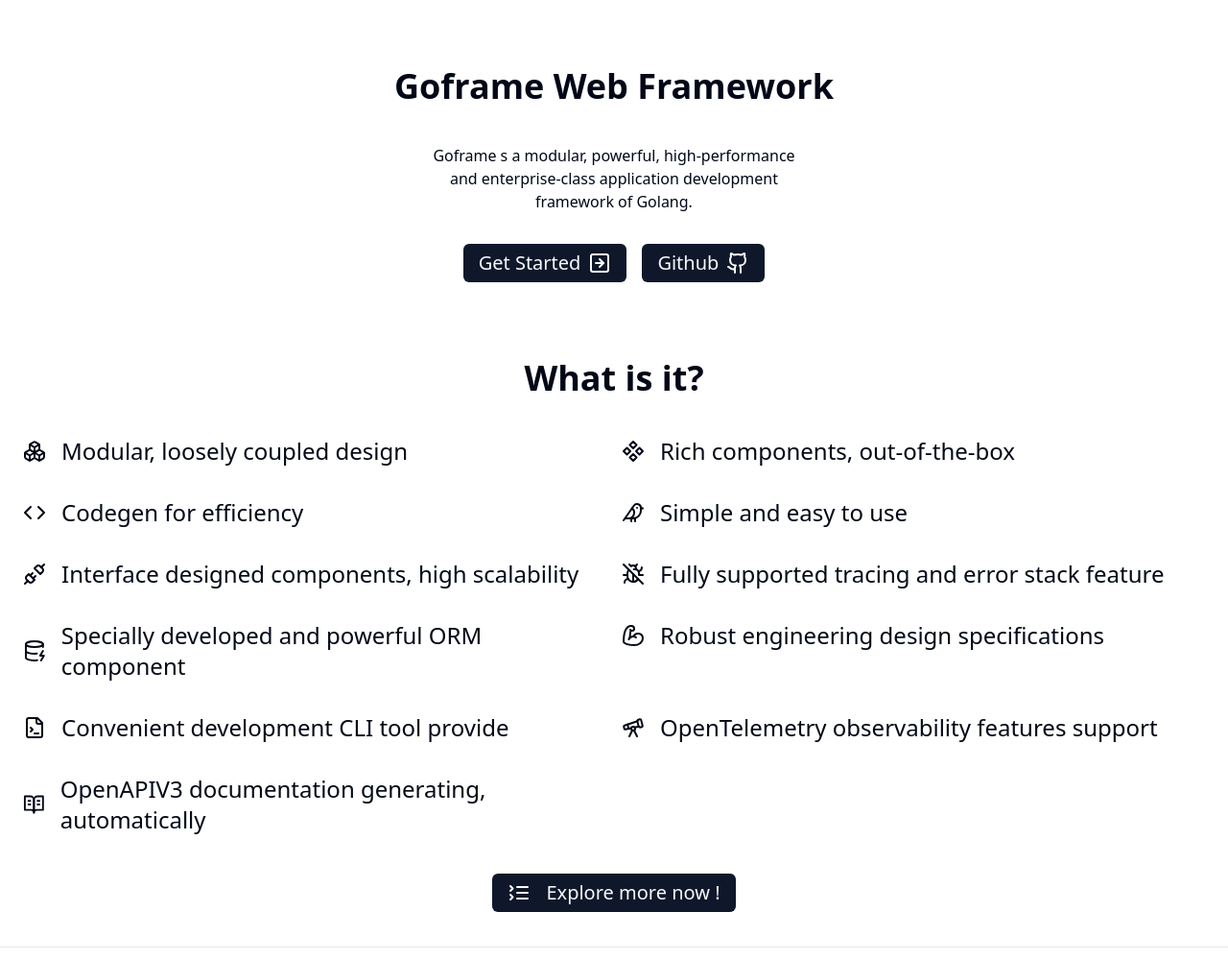
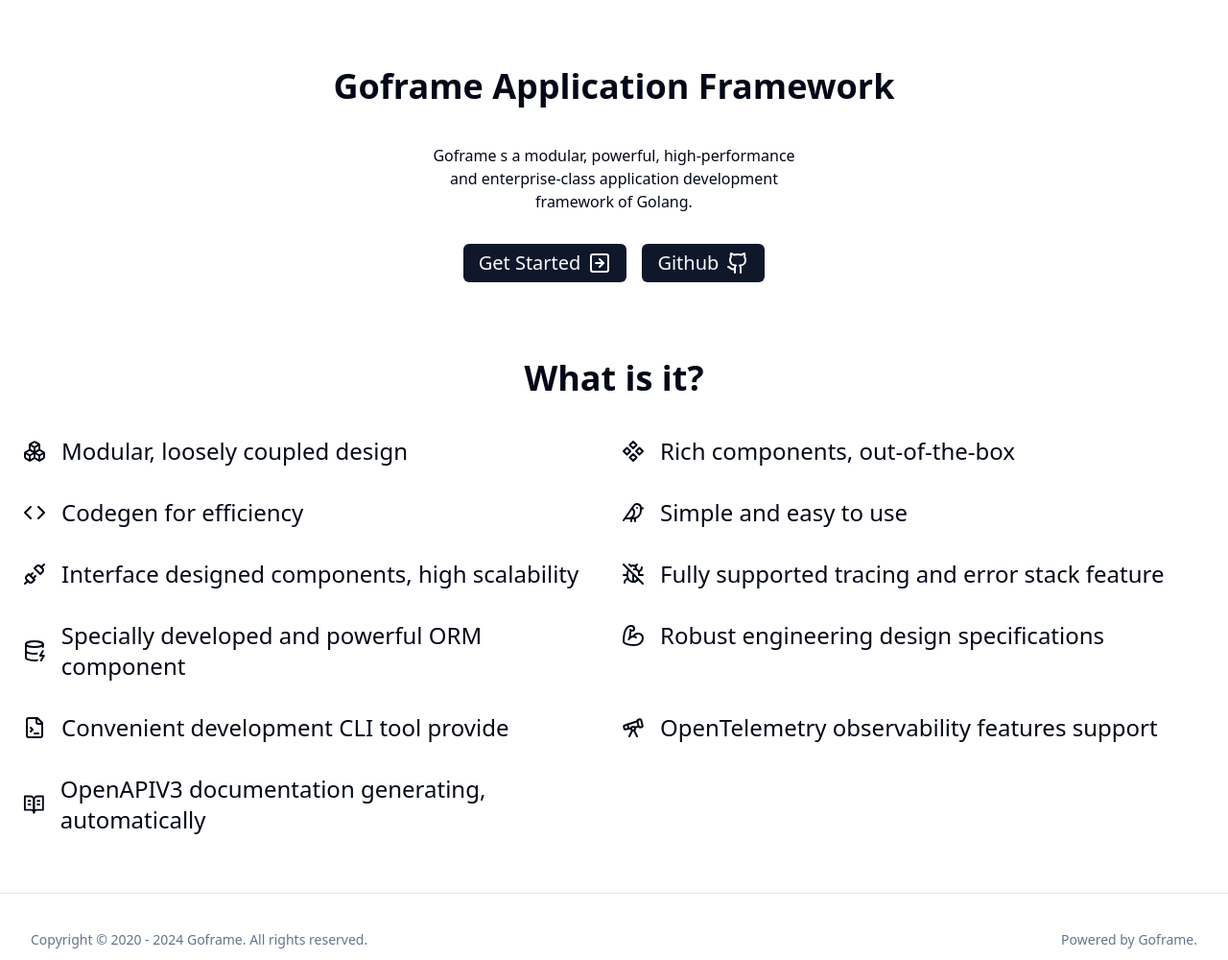
Before and after one commit to chenjunqian/goframedocs, a Next.js app: page / in a window 1280 px wide. Shown: the part 347-1347 px from the top of the page at 96% size. Built offline with nearby package versions, Linux system fonts and the light colour scheme.

Commit message:
update: title description

```diff
--- a/app/page.tsx
+++ b/app/page.tsx
@@ -14,7 +14,7 @@
             </div>
             <div className="w-full flex justify-center mt-20">
                 <div className="md:text-4xl text-2xl font-bold md:w-1/2 w-full flex justify-center text-center">
-                    Goframe Web Framework
+                    Goframe Application Framework
                 </div>
             </div>
             <div className="w-full flex justify-center mt-6">
@@ -99,14 +99,6 @@
                     </div>
                 </div>
             </div>
-
-            <div className="w-full flex justify-center mt-4">
-                <Link href="/docs">
-                    <Button className="text-xl">
-                        <ListCollapse className="mr-4" /> Explore more now !
-                    </Button>
-                </Link>
-            </div>
         </div>
     );
 }
```
